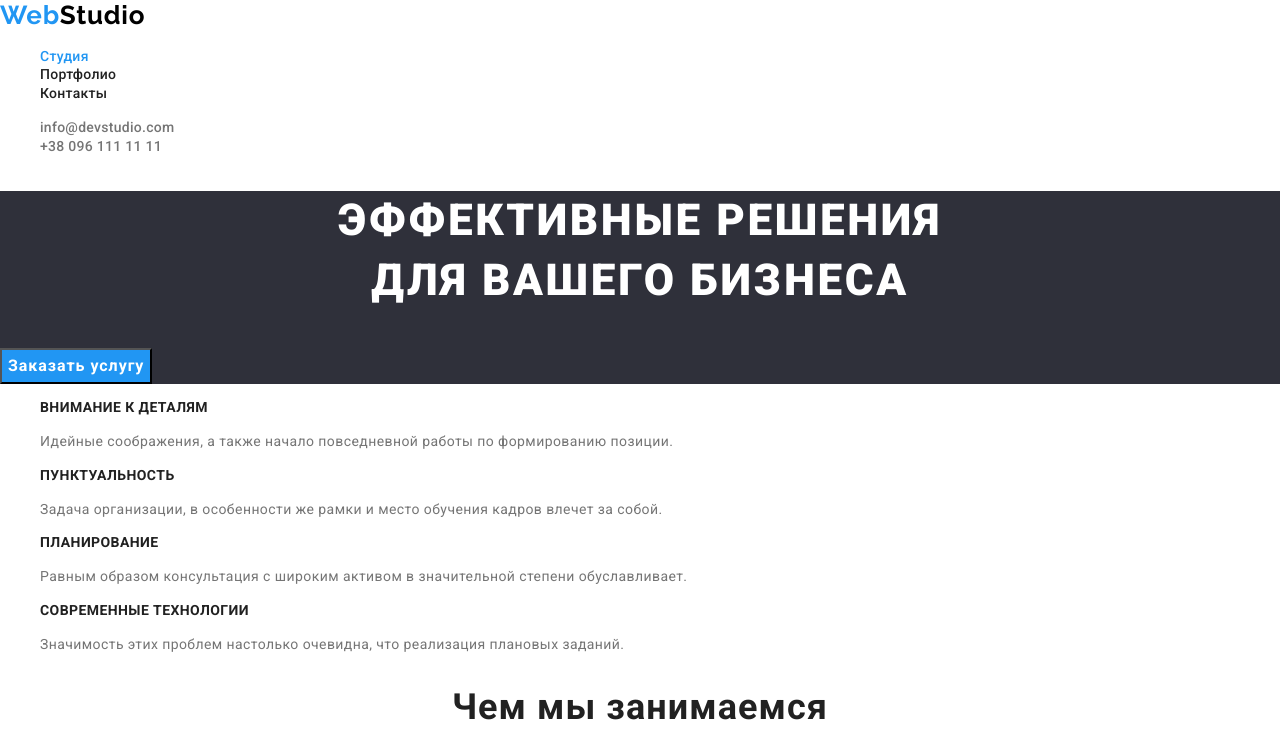
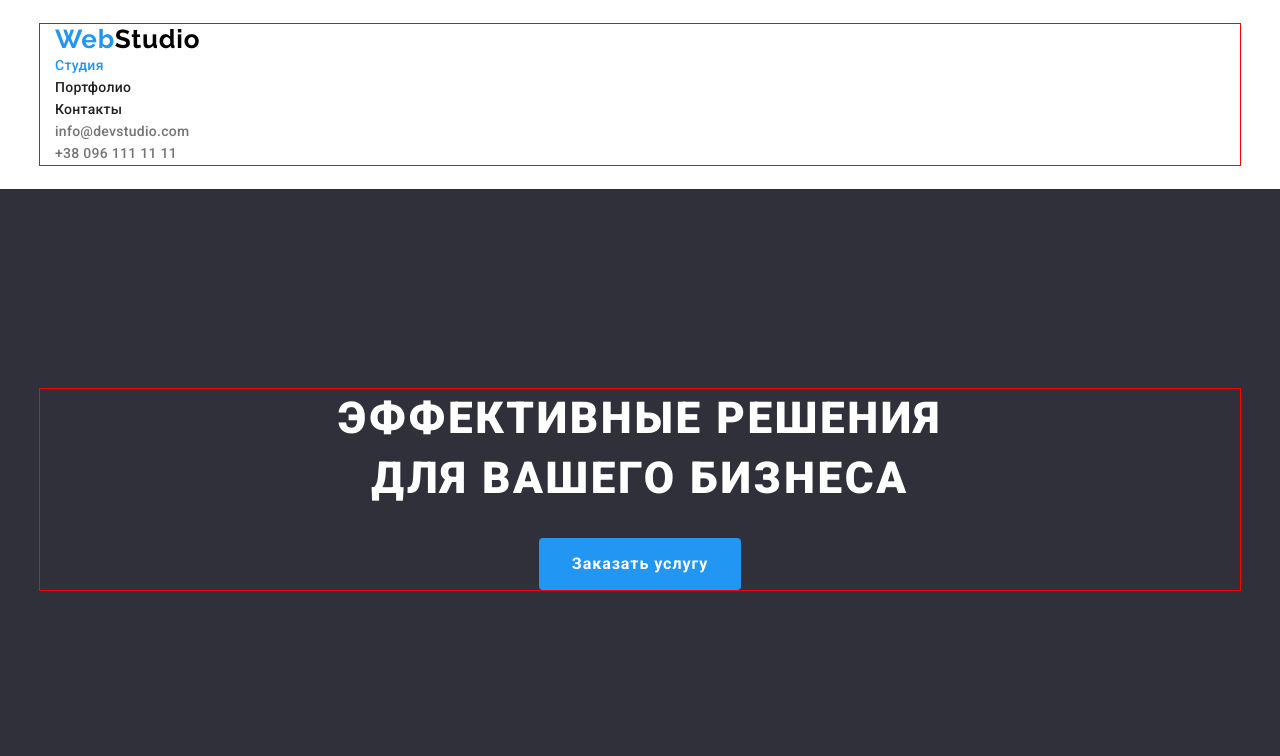
Before and after one commit to KapitanEvgenij/goit-markup-hw-03, a plain HTML site: page index.html in a window 1280 px wide. Shown: the top 756 px of the page. Drawn offline with nearby package versions, Linux system fonts and the light colour scheme.

Commit message:
adds margins and padding to main page

```diff
--- a/css/styles.css
+++ b/css/styles.css
@@ -13,6 +13,29 @@
     --team-card-bg: #FFFFFF;
     --footer-contacts-color: rgba(255, 255, 255, 0.6);
     --main-font: "Roboto", sans-serif;
+}
+
+
+/* ---------- reset styles -------------*/
+p, h1, h2, h3, h4, h5, h6 {
+    margin: 0;
+}
+
+ul {
+    margin: 0;
+    padding-left: 0;
+}
+
+button {
+    cursor: pointer;
+}
+
+a {
+    color: inherit;
+}
+
+img {
+    display: block;
 }
 
 body {
@@ -45,8 +68,19 @@ a.active {
     margin: -1px;
 }
 
+.container {
+    width: 1200px;
+    margin: 0 auto;
+    padding-left: 15px;
+    padding-right: 15px;
+    outline: 1px solid red;
+}
+
 
 /*--------- HEADER STYLES --------- */
+.header {
+    padding: 24px 0;
+}
 
 .header-logo {
     font-family: 'Raleway';
@@ -69,6 +103,8 @@ a.active {
     line-height: 1.14;
     letter-spacing: 0.02em;
     color: var(--header-nav-color);
+    display: inline-block;
+    padding: 3px 0;
 
 }
 
@@ -90,16 +126,27 @@ a.active {
 /*--------- HERO STYLES --------- */
 .hero {
     background-color: var(--main-bg-color);
+
+}
+
+.hero {
+text-align: center;
+padding: 200px 0;
+
 }
 
 .hero-title {
     font-weight: 900;
     font-size: 44px;
     line-height: 1.36;
-    text-align: center;
     letter-spacing: 0.06em;
     text-transform: uppercase;
     color:var(--main-title-color);
+    max-width: 696px;
+    display: block;
+    margin: 0 auto;
+    margin-bottom: 30px;
+
 }
 
 .hero-btn {
@@ -107,13 +154,15 @@ a.active {
     font-weight: 700;
     font-size: 16px;
     line-height: 1.88;
-    display: flex;
-    align-items: center;
-    text-align: center;
     letter-spacing: 0.06em;
     color: #FFFFFF;
     background: var(--main-btn-color);
-    cursor: pointer;
+    display: block;
+    min-width: 200px;
+    padding: 10px 32px;
+    border: 1px solid transparent;
+    border-radius: 4px;
+    margin: 0 auto;
 }
 
 .hero-btn:hover,
@@ -123,6 +172,14 @@ a.active {
 }
 
 /*--------- Features STYLES --------- */
+.features {
+    padding-top: 94px;
+    padding-bottom: 94px;
+}
+
+.features-item {
+    width: 270px;
+}
 
 .features-subtitle {
     font-weight: 700;
@@ -131,6 +188,7 @@ a.active {
     letter-spacing: 0.03em;
     text-transform: uppercase;
     color: var(--second-title-color);
+    margin-bottom: 10px;
 }
 
 .features-text {
@@ -141,6 +199,12 @@ a.active {
 
 /*--------- Products STYLES --------- */
 
+.products {
+    padding-bottom: 94px;
+}
+
+
+
 .products-title {
     font-weight: 700;
     font-size: 36px;
@@ -148,12 +212,21 @@ a.active {
     text-align: center;
     letter-spacing: 0.03em;
     color: var(--second-title-color);
+    margin-bottom: 50px;
 }
 
 /*--------- TEAM STYLES --------- */
 
 .team {
     background-color: #F5F4FA;
+    padding-top: 94px;
+    padding-bottom: 94px;
+}
+
+.team-item {
+    width: 270px;
+    padding-bottom: 30px;
+
 }
 
 .team-title {
@@ -163,10 +236,13 @@ a.active {
     text-align: center;
     letter-spacing: 0.03em;
     color: var(--second-title-color);
+
+    margin-bottom: 50px;
 }
 
 .team-item {
     background-color: var(--team-card-bg);
+
 }
 
 .team-subtitle {
@@ -176,6 +252,8 @@ a.active {
     text-align: center;
     letter-spacing: 0.03em;
     color: var(--second-title-color);
+    margin-top: 30px;
+    margin-bottom: 10px;
 }
 
 .team-text {
@@ -188,6 +266,8 @@ a.active {
 /*--------- Footer STYLES --------- */
 .footer {
     background-color: var(--main-bg-color);
+    padding-top: 60px;
+    padding-bottom: 60px;
 }
 
 .footer-logo {
@@ -197,6 +277,8 @@ a.active {
     line-height: 1.19;
     letter-spacing: 0.03em;
     color: var(--logo-light-color);
+    margin-bottom: 20px;
+    display: block;
 }
 
 .footer-logo span {
@@ -213,6 +295,10 @@ a.active {
 
 .footer-address {
     color: #FFFFFF;
+}
+
+.footer-item {
+    margin-bottom: 10px;
 }
 
 .footer-email,
--- a/index.html
+++ b/index.html
@@ -23,6 +23,7 @@
   <body>
     <!-- Header-->
     <header class="header">
+      <div class="container">
         <!--Main Navigation-->
         <nav class="header-nav">
           <a href="./index.html" lang="en" class="header-logo link">
@@ -49,19 +50,20 @@
             <a href="tel:+380961111111" class="header-tel link">+38 096 111 11 11</a>
           </li>
         </ul>
+      </div>
     </header>
     <!-- Main Content-->
     <main>
       <!-- Hero-->
       <section class="hero">
-        <h1 class="hero-title">
-          Эффективные решения <br />
-          для вашего бизнеса
-        </h1>
+        <div class="container">
+          <h1 class="hero-title">Эффективные решения для вашего бизнеса</h1>
           <button type="button" class="hero-btn">Заказать услугу</button>
+        </div>
       </section>
       <!-- Features-->
       <section class="features">
+        <div class="container">
           <h2 class="features-title visually-hidden">Наши особенности</h2>
           <ul class="features-list list">
             <li class="features-item">
@@ -89,9 +91,11 @@
               </p>
             </li>
           </ul>
+        </div>
       </section>
       <!-- PRODUCTS -->
       <section class="products">
+        <div class="container">
           <h2 class="products-title">Чем мы занимаемся</h2>
           <ul class="products-list list">
             <li class="products-item">
@@ -110,9 +114,11 @@
               /></a>
             </li>
           </ul>
+        </div>
       </section>
       <!--  Our team-->
       <section class="team">
+        <div class="container">
           <h2 class="team-title">Наша команда</h2>
           <ul class="team-list list">
             <li class="team-item">
@@ -125,7 +131,11 @@
               <p lang="en" class="team-text">Product Designer</p>
             </li>
             <li class="team-item">
-            <img src="./images/photo2.webp" alt="Ольга Репина - фронтенд разработчик" width="270" />
+              <img
+                src="./images/photo2.webp"
+                alt="Ольга Репина - фронтенд разработчик"
+                width="270"
+              />
               <h3 class="team-subtitle">Ольга Репина</h3>
               <p lang="en" class="team-text">Frontend Developer</p>
             </li>
@@ -148,10 +158,12 @@
               <p lang="en" class="team-text">UI Designer</p>
             </li>
           </ul>
+        </div>
       </section>
     </main>
     <!--Footer-->
     <footer class="footer">
+      <div class="container">
         <a href="./index.html" lang="en" class="footer-logo link">
           <span class="logo-accent">Web</span>Studio
         </a>
@@ -168,6 +180,7 @@
             </li>
           </ul>
         </address>
+      </div>
     </footer>
   </body>
 </html>
```
Lines whose indentation alone changed are shown as unchanged.
